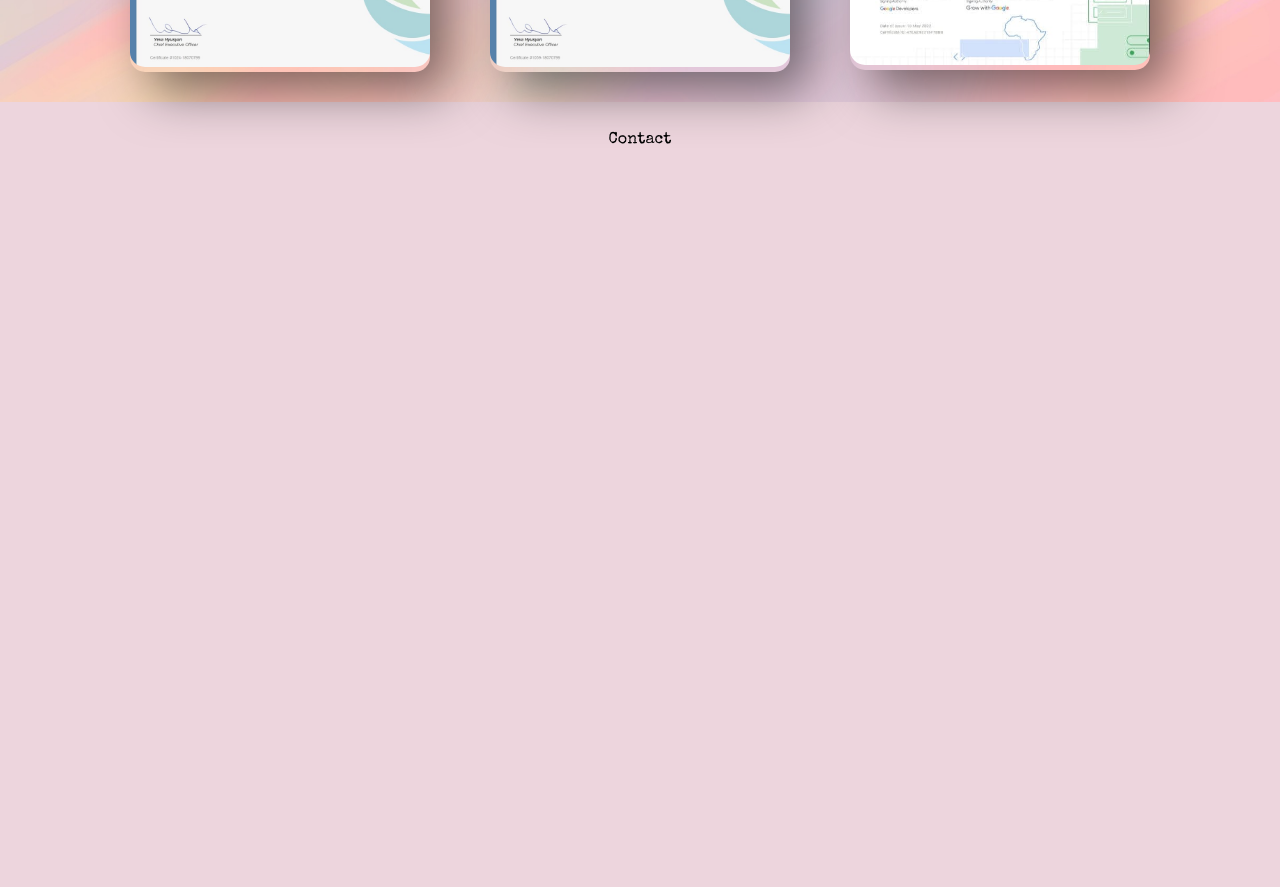
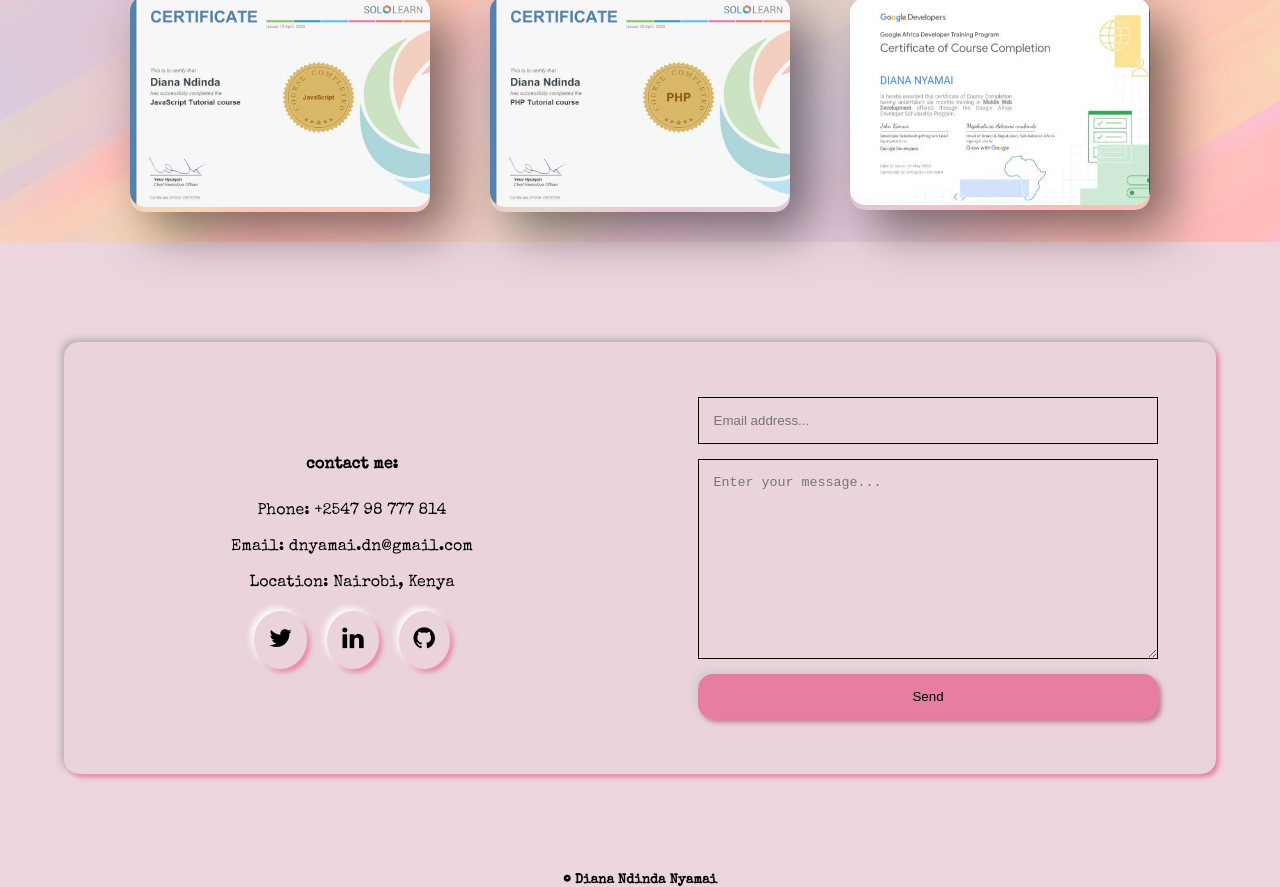
Before and after one commit to Diana-nyamai/ndinda_portfolio, a React (Create React App) app: page / in a window 1280 px wide. Shown: the part 3100-3987 px from the top of the page. Before the commit the page ends 3248 px from the top, so only its background shows below. Built offline with nearby package versions, Linux system fonts and the light colour scheme.

Commit message:
completion of portfolio

```diff
--- a/package.json
+++ b/package.json
@@ -3,6 +3,7 @@
   "version": "0.1.0",
   "private": true,
   "dependencies": {
+    "@formspree/react": "^2.3.0",
     "@testing-library/jest-dom": "^5.16.4",
     "@testing-library/react": "^13.3.0",
     "@testing-library/user-event": "^13.5.0",
--- a/src/components/Contact.js
+++ b/src/components/Contact.js
@@ -1,8 +1,62 @@
 import React from 'react'
+import '../css/contact.css'
+import { useForm, ValidationError } from '@formspree/react';
 
 function Contact() {
+  const [state, handleSubmit] = useForm("xjvzbnpq");
+  if (state.succeeded) {
+    return <p>message sent successfully!</p>;
+}
   return (
-    <div id='contact'>Contact</div>
+    <div id='contact'>
+       <div className="contact-container">
+        <div className="sub-container1">
+          <h4>contact me:</h4>
+          <ul>
+            <li>Phone: +2547 98 777 814</li>
+            <li>Email: dnyamai.dn@gmail.com</li>
+            <li>Location: Nairobi, Kenya</li>
+          </ul>
+
+          <ul className='socials'>
+            <li><a href="https://twitter.com/nyamai_diana"><i className='fa fa-twitter'></i></a> </li>
+            <li><a href="https://www.linkedin.com/in/diana-nyamai-41694815a/"><i className='fa fa-linkedin'></i></a></li>
+            <li><a href="https://github.com/Diana-nyamai"><i className='fa fa-github'></i></a></li>
+          </ul>
+        </div>
+        <div className="sub-container2">
+        <form onSubmit={handleSubmit}>
+        <input
+          id="email"
+          type="email"
+          name="email"
+          placeholder='Email address...'
+        />
+        <ValidationError
+          prefix="Email"
+          field="email"
+          errors={state.errors}
+        />
+        <textarea
+          id="message"
+          name="message"
+          placeholder='Enter your message...'
+        />
+        <ValidationError
+          prefix="Message"
+          field="message"
+          errors={state.errors}
+        />
+        <input className='submit' type="submit" value="Send" />
+        {/*<button type="submit">
+          Submit
+  </button> */}
+      </form>
+        </div>
+       </div>
+
+       <h5> &copy; Diana Ndinda Nyamai</h5>
+    </div>
   )
 }
 
--- a/src/components/Hero.js
+++ b/src/components/Hero.js
@@ -3,7 +3,7 @@ import '../css/Hero.css';
 import About from './About';
 import Navbar from './Navbar';
 import Projects from './Projects';
-import {Link} from 'react-scroll'
+import {Link} from 'react-scroll';
 import Certificates from './Certificates';
 import Contact from './Contact';
 
@@ -17,7 +17,7 @@ function Hero() {
             <h1>Hi there, I'm <em>Diana</em></h1>
             <h3>I am a <em>front-end</em> developer.</h3>
             <p>Would you like to see my work?</p>
-            <button><Link to='projects'><i className='span'>see my work</i><i className='i'></i> </Link></button>
+            <button><Link to='projects' spy={true} smooth={true} offset={-50} duration={500}><i className='span'>see my work</i><i className='i'></i> </Link></button>
         </div>
         <span></span>
         <span></span>
--- a/src/css/Projects.css
+++ b/src/css/Projects.css
@@ -73,3 +73,9 @@
     border-radius: 30px;
     color: #fff;
 }
+@media all and (max-width: 600px){
+    .pcontainer .card{
+        width: 300px;
+        height: 280px;
+    }
+}
--- a/src/css/certificates.css
+++ b/src/css/certificates.css
@@ -5,11 +5,12 @@
     background-size: cover;
     background-attachment: fixed;
     background-position: center;
+    margin-top: 150px;
 }
 
 .certificate h2{
-    padding: 10px 0;
-    width: 100px;
+    padding: 30px 0 10px;
+    width: 200px;
     border-bottom: 2px solid black;
     text-align: center;
     margin: 0 auto;
--- /dev/null
+++ b/src/css/contact.css
@@ -0,0 +1,80 @@
+.contact{
+    width: 100%;
+
+}
+.contact-container{
+    /* border: 1px solid black; */
+    width: 90%;
+    height: auto;
+    margin: 100px auto;
+    padding: 40px 0;
+    display: flex;
+    justify-content: center;
+    align-items: center;
+    box-shadow: -3px -3px 7px rgb(185, 179, 179), 3px 3px 5px #E87DA4;
+    border-radius: 15px;
+    background: rgba(204, 191, 191, 0.1);
+}
+.sub-container1{
+    width: 100%;
+}
+.sub-container1 h4{
+    padding: 20px 0;
+}
+.sub-container1 ul li{
+    padding: 10px 0;
+}
+.sub-container1 .socials{
+    display: flex;
+    justify-content: center;
+}
+.sub-container1 .socials li{
+    padding: 15px;
+    margin: 10px;
+    border-radius: 50%;
+    box-shadow: -3px -3px 7px #ffff, 3px 3px 5px #E87DA4;
+}
+.sub-container1 .socials li a{
+    color: black;
+    font-size: 25px;
+}
+.sub-container2{
+    width: 100%;
+    display: flex;
+    justify-content: center;
+}
+.sub-container2 form{
+    display: flex;
+    flex-direction: column;
+    width: 80%;
+}
+.sub-container2 form input{
+    margin: 15px 0;
+    padding: 15px;
+    outline: none;
+    background: transparent;
+    border: 1px solid black;
+}
+.sub-container2 textarea{
+    height: 200px;
+    padding: 15px;
+    outline: none;
+    background: transparent;
+    border: 1px solid black;
+}
+.sub-container2 .submit{
+    background: #E87DA4;
+    outline: none;
+    border: none;
+    border-radius: 15px;
+    box-shadow: -3px -3px 7px rgb(212, 202, 202), 3px 3px 5px #bd6f8c;
+
+}
+.sub-container2 .submit:hover{
+    cursor: pointer;
+}
+@media all and (max-width: 600px){
+    .contact-container{
+        flex-wrap: wrap;
+    }
+}
```
Also changed, not shown: 1 other file (tests, documents, lock files or other folders).
